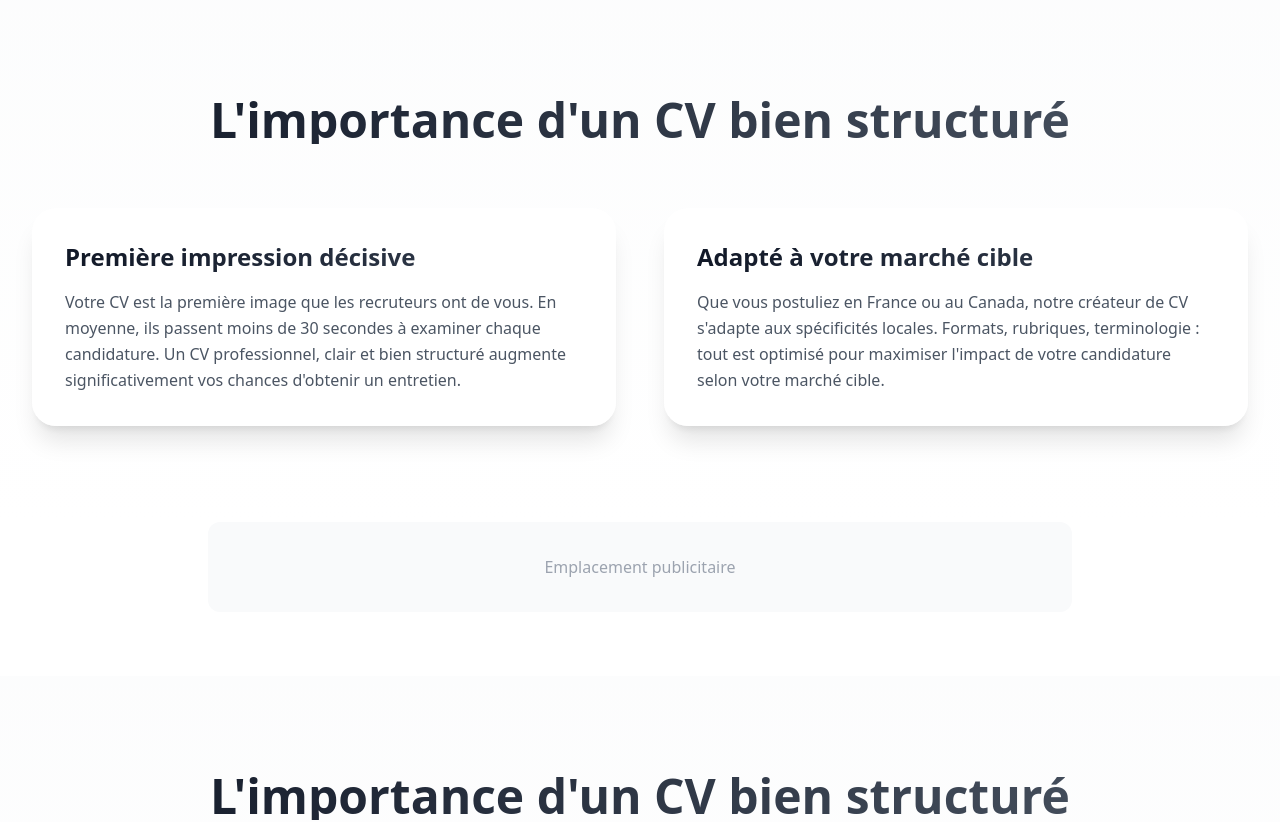
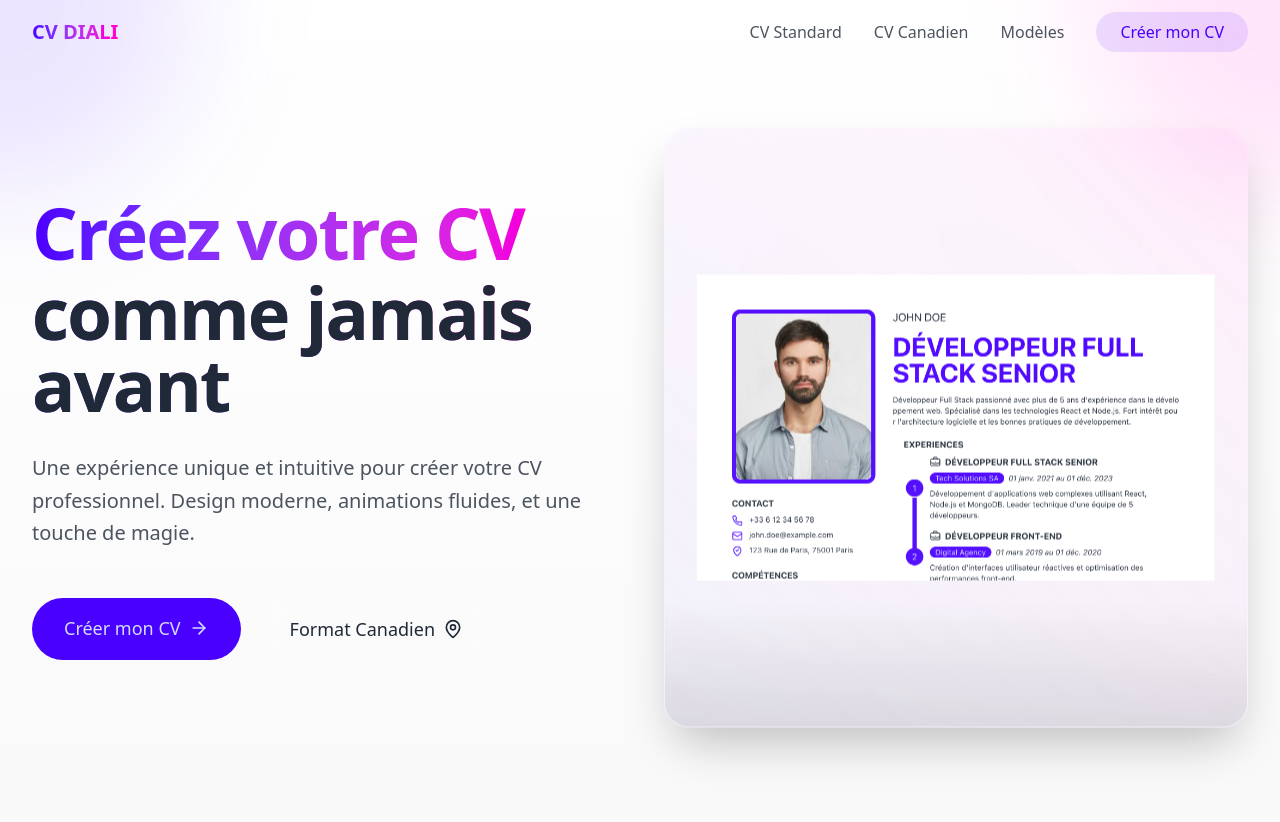
Before and after one commit to Malmeu/cvbuilder-main, a Next.js app: page / in a window 1280 px wide. Shown: the top 822 px of the page. Built offline with nearby package versions, Linux system fonts and the light colour scheme.

Commit message:
fix hero section landing page

```diff
--- a/app/page.tsx
+++ b/app/page.tsx
@@ -2,50 +2,69 @@
 
 import Link from 'next/link'
 import { motion } from 'framer-motion'
+import { ArrowRight, MapPin } from 'lucide-react'
+import Image from 'next/image'
+import Navbar from './components/Navbar'
 
 export default function Home() {
   return (
     <>
-      <main className="min-h-screen">
-        {/* Hero Section */}
-        <section className="relative py-24 px-4 sm:px-6 lg:px-8 overflow-hidden">
-          <div className="absolute inset-0 bg-gradient-to-b from-gray-50/50 to-white/50 backdrop-blur-xl" />
+      <Navbar />
+      <main className="min-h-screen bg-gradient-to-b from-base-100 via-base-200 to-base-100">
+        {/* Hero Section avec effet de verre */}
+        <section className="relative py-32 px-4 sm:px-6 lg:px-8 overflow-hidden">
+          {/* Cercles décoratifs style Apple */}
+          <div className="absolute top-0 left-0 w-96 h-96 bg-primary/10 rounded-full blur-3xl -translate-x-1/2 -translate-y-1/2" />
+          <div className="absolute top-0 right-0 w-96 h-96 bg-secondary/10 rounded-full blur-3xl translate-x-1/2 -translate-y-1/2" />
+
           <div className="max-w-7xl mx-auto relative">
-            <motion.h2
-              className="text-4xl md:text-5xl font-bold text-center mb-16 bg-clip-text text-transparent bg-gradient-to-r from-gray-900 to-gray-600"
-              initial={{ opacity: 0, y: 20 }}
-              whileInView={{ opacity: 1, y: 0 }}
-              transition={{ duration: 0.6 }}
-            >
-              L&apos;importance d&apos;un CV bien structuré
-            </motion.h2>
-            <div className="grid md:grid-cols-2 gap-12">
-              <motion.div
-                className="relative p-8 backdrop-blur-md bg-white/80 rounded-3xl border border-white/20 shadow-xl"
-                initial={{ opacity: 0, x: -20 }}
-                whileInView={{ opacity: 1, x: 0 }}
-                transition={{ duration: 0.6, delay: 0.2 }}
-              >
-                <h3 className="text-2xl font-semibold mb-4 bg-gradient-to-r from-gray-900 to-gray-700 bg-clip-text text-transparent">
-                  Première impression décisive
-                </h3>
-                <p className="text-gray-600 leading-relaxed">
-                  Votre CV est la première image que les recruteurs ont de vous. En moyenne, ils passent moins de 30 secondes à examiner chaque candidature. Un CV professionnel, clair et bien structuré augmente significativement vos chances d&apos;obtenir un entretien.
+            <div className="grid lg:grid-cols-2 gap-12 items-center">
+              <div className="relative z-10">
+                <h1 className="text-5xl md:text-7xl font-bold tracking-tight bg-gradient-to-r from-primary to-secondary bg-clip-text text-transparent">
+                  Créez votre CV
+                  <span className="block text-base-content mt-2">comme jamais avant</span>
+                </h1>
+                <p className="mt-8 text-xl leading-relaxed text-base-content/80 font-light">
+                  Une expérience unique et intuitive pour créer votre CV professionnel.
+                  Design moderne, animations fluides, et une touche de magie.
                 </p>
-              </motion.div>
-              <motion.div
-                className="relative p-8 backdrop-blur-md bg-white/80 rounded-3xl border border-white/20 shadow-xl"
-                initial={{ opacity: 0, x: 20 }}
-                whileInView={{ opacity: 1, x: 0 }}
-                transition={{ duration: 0.6, delay: 0.4 }}
-              >
-                <h3 className="text-2xl font-semibold mb-4 bg-gradient-to-r from-gray-900 to-gray-700 bg-clip-text text-transparent">
-                  Adapté à votre marché cible
-                </h3>
-                <p className="text-gray-600 leading-relaxed">
-                  Que vous postuliez en France ou au Canada, notre créateur de CV s&apos;adapte aux spécificités locales. Formats, rubriques, terminologie : tout est optimisé pour maximiser l&apos;impact de votre candidature selon votre marché cible.
-                </p>
-              </motion.div>
+
+                <div className="mt-12 flex flex-wrap gap-4">
+                  <Link href="/builder"
+                    className="relative group px-8 py-4 bg-primary text-primary-content rounded-full transition-all duration-300 hover:scale-105 hover:shadow-lg">
+                    <span className="relative z-10 flex items-center gap-2 text-lg">
+                      Créer mon CV
+                      <ArrowRight className="w-5 h-5 transition-transform group-hover:translate-x-1" />
+                    </span>
+                  </Link>
+                  <Link href="/canadian-builder"
+                    className="relative group px-8 py-4 bg-white/10 backdrop-blur-md rounded-full border border-white/20 transition-all duration-300 hover:scale-105 hover:shadow-lg hover:bg-white/20">
+                    <span className="relative z-10 flex items-center gap-2 text-lg">
+                      Format Canadien
+                      <MapPin className="w-5 h-5" />
+                    </span>
+                  </Link>
+                </div>
+              </div>
+
+              {/* Image avec effet de flottement amélioré */}
+              <div className="relative w-full h-[600px]">
+                <div className="absolute inset-0 bg-gradient-to-tr from-primary/5 to-secondary/5 rounded-3xl" />
+                <div className="animate-float-slow transform-gpu">
+                  <div className="relative w-full h-[600px] rounded-3xl shadow-2xl overflow-hidden backdrop-blur-sm bg-white/5 border border-white/10">
+                    <Image
+                      src="/cv1.png"
+                      alt="Modèle de CV"
+                      fill
+                      className="object-contain p-8"
+                      priority
+                    />
+                    {/* Reflets style Apple */}
+                    <div className="absolute inset-0 bg-gradient-to-tr from-white/10 to-transparent" />
+                    <div className="absolute bottom-0 left-0 right-0 h-32 bg-gradient-to-t from-black/10 to-transparent" />
+                  </div>
+                </div>
+              </div>
             </div>
           </div>
         </section>
```
